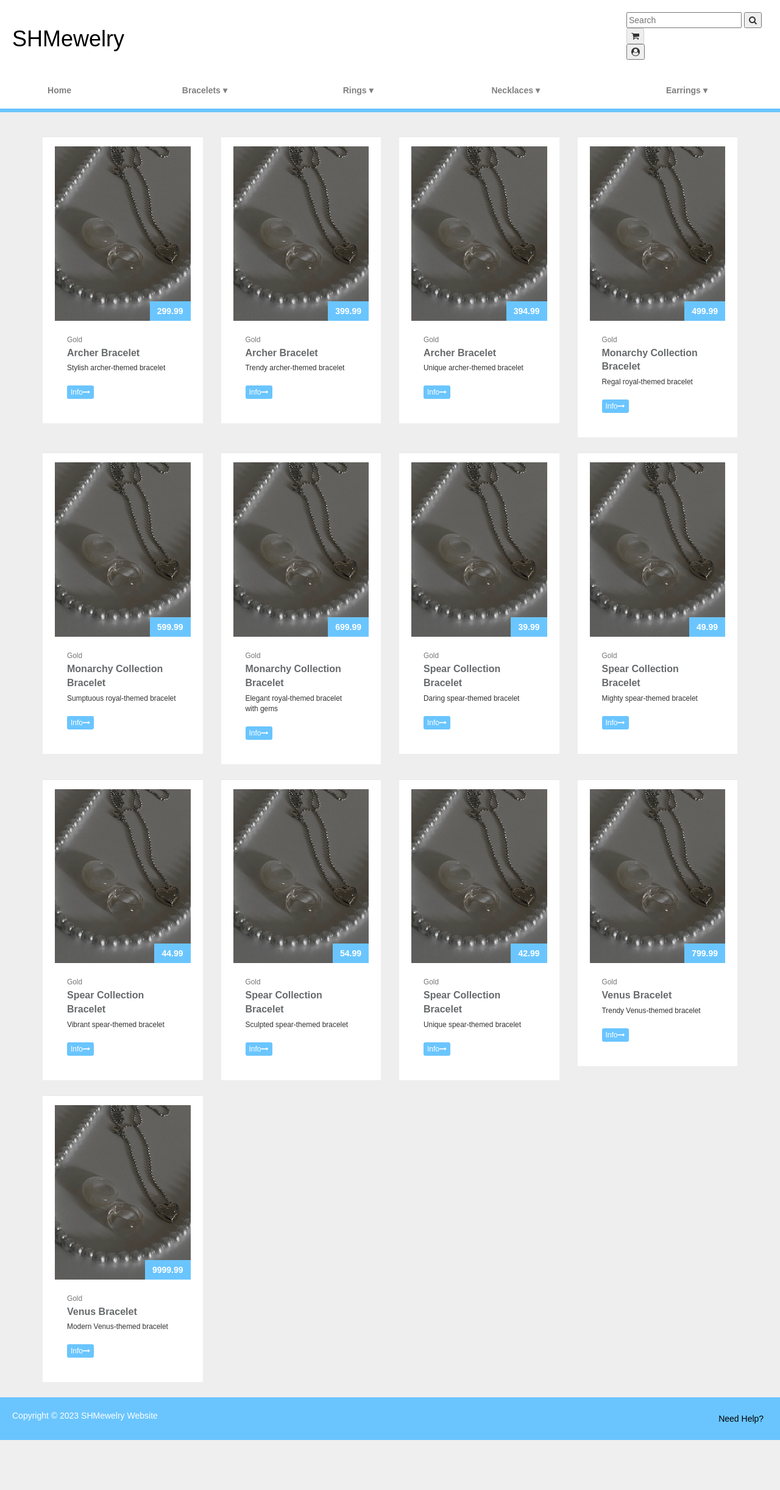
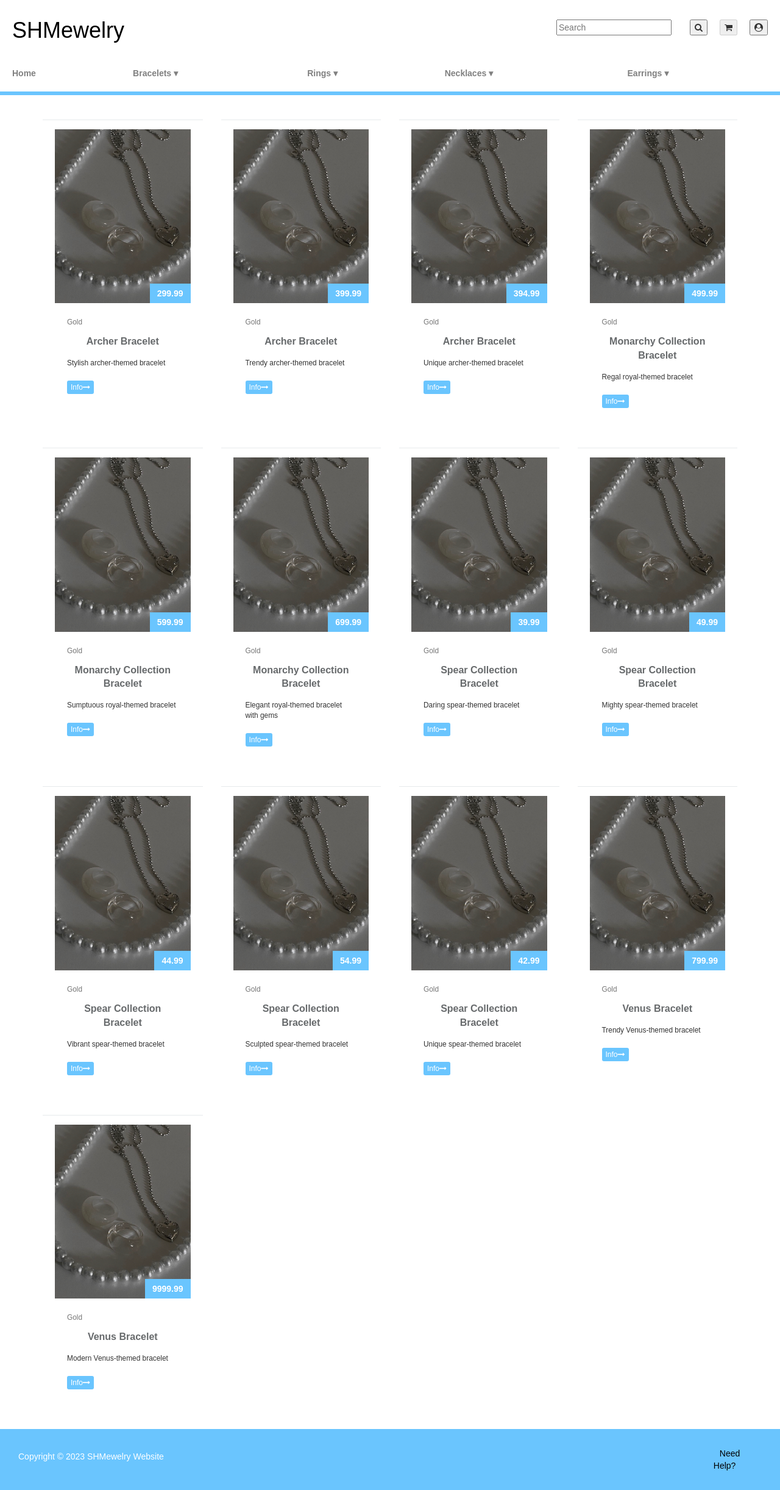
Before and after one commit to hqara/SHMewelry, a PHP site: page /index.php?controller=home&type=bracelet&view=list&material=Gold in a window 1280 px wide. Shown: the whole page at 61% size. Before the commit the page ends 2361 px from the top, so only its background shows below. Run offline with PHP 8.4, Linux system fonts and the light colour scheme; data comes from the database, SQL or seed files in the repository; some libraries are stand-ins or nearby versions.

Commit message:
navbar and css

```diff
--- a/Views/Home/list.php
+++ b/Views/Home/list.php
@@ -11,25 +11,28 @@
     <!-- From Bootdey.com -->
     <meta name="viewport" content="width=device-width, initial-scale=1">
     <link href="https://netdna.bootstrapcdn.com/bootstrap/3.3.6/css/bootstrap.min.css" rel="stylesheet">
-</head>
-<body>
-    <?php
-        include_once __DIR__ . "/../../navbar.php";
-    ?>
     <link href="https://maxcdn.bootstrapcdn.com/font-awesome/4.3.0/css/font-awesome.min.css" rel="stylesheet">
     <link href="product_listing.css" rel="stylesheet">
+    <script src="https://code.jquery.com/jquery-1.10.2.min.js"></script>
+    <script src="https://netdna.bootstrapcdn.com/bootstrap/3.3.6/js/bootstrap.min.js"></script>
+    <script type="text/javascript"></script>
+    <link href="shared.css" rel="stylesheet">
+</head>
+
+<body>
+</header>
+    <?php include_once __DIR__ . "/../../navbar.php"; ?>
+</header>
+
     <div class="container">
         <?php
             Product::buildProductPage();
         ?>
     </div>
-    <?php
-        include_once __DIR__ . "/../../footer.html";
-    ?>
-    <script src="https://code.jquery.com/jquery-1.10.2.min.js"></script>
-    <script src="https://netdna.bootstrapcdn.com/bootstrap/3.3.6/js/bootstrap.min.js"></script>
-    <script type="text/javascript"></script>
-    <link href="shared.css" rel="stylesheet">
+    <footer>
+        <?php include_once __DIR__ . "/../../footer.html"; ?>
+    </footer>
+
 </body>
 
 </html>
--- a/navbar.php
+++ b/navbar.php
@@ -8,12 +8,10 @@ $isLoggedIn = isset($_SESSION['user_id']) && !empty($_SESSION['user_id']);
 
 <!DOCTYPE html>
 <html lang="en">
-
 <head>
     <meta charset="UTF-8">
     <meta name="viewport" content="width=device-width, initial-scale=1.0">
-    <link rel="stylesheet" href="https://cdnjs.cloudflare.com/ajax/libs/font-awesome/4.7.0/css/font-awesome.min.css">
-    <title>SHMewelry</title>
+    <link rel="stylesheet" href="path/to/font-awesome.min.css">
 
     <style>
    html, body {
@@ -24,17 +22,11 @@ $isLoggedIn = isset($_SESSION['user_id']) && !empty($_SESSION['user_id']);
 body {
     display: flex;
     flex-direction: column;
-        }
-
-        header, footer {
-            flex-shrink: 0;
-        }
-
-        body {
     font-family: Arial, sans-serif;
     margin: 0;
     padding: 0;
     background-color: #fff;
+    overflow-x: hidden;
 }
 
 header {
@@ -43,30 +35,89 @@ $isLoggedIn = isset($_SESSION['user_id']) && !empty($_SESSION['user_id']);
     padding: 10px;
 }
 
-        a {
-            text-decoration: no-underline;
+.header-container {
+    display: flex;
+    justify-content: space-between;
+    align-items: center;
 }
 
-        nav, nav .dropdown {
+.left-box {
+    color: #ffffff;
+    display: flex;
+    align-items: center;
+}
+
+.right-box {
+    padding-left: 100px;
+}
+
+.right-box table {
+    margin-left: auto;
+}
+
+.right-box input {
+    margin-right: 10px;
+}
+
+.dropdown {
+    position: relative;
+    display: table-cell;
+}
+
+.dropdown-content {
+    display: none;
+    position: absolute;
     background-color: #fff;
-            padding: 10px;
-            text-align: center;
-            position: initial;
+    box-shadow: 0px 8px 16px 0px rgba(0, 0, 0, 0.2);
+}
+
+.dropdown .profile-dropdown{
+    position: relative;
+    z-index: 1;
+}
+
+.dropdown:hover .dropdown-content {
+    display: block;
     z-index: 100;
 }
 
-        nav a {
-            margin-right: 20px;
+.dropdown-content a {
+    display: block;
+    padding: 10px;
     text-decoration: none;
     color: #808080;
     font-weight: bold;
     transition: color 0.3s;
 }
 
+.dropdown-content a:hover {
+    color: #6ac5fe;
+    transition: color 0.3s;
+
+}
+
+a {
+    text-decoration: none;
+    color: black;
+    padding: 10px;
+    text-align: center;
+}
+
+nav {
+    max-width: 100%;
+}
+
+nav a {
+    text-decoration: none;
+    color: #808080;
+    font-weight: bold;
+    transition: color 0.3s;
+    padding: 10px;
+    display: inline-block;
+}
+
 nav a:hover {
     color: #6ac5fe;
-            position: relative;
-            z-index: 1;
 }
 
 section {
@@ -78,6 +129,12 @@ $isLoggedIn = isset($_SESSION['user_id']) && !empty($_SESSION['user_id']);
     width: 100%;
 }
 
+table td {
+    max-width: 100%;
+    flex-direction: column;
+    align-items: center;
+}
+
 th, td {
     padding: 10px;
 }
@@ -87,7 +144,7 @@ $isLoggedIn = isset($_SESSION['user_id']) && !empty($_SESSION['user_id']);
 }
 
 .wider-column2 {
-            width: 1050px;
+    width: 92%;
 }
 
 section {
@@ -95,106 +152,55 @@ $isLoggedIn = isset($_SESSION['user_id']) && !empty($_SESSION['user_id']);
     padding: 3px;
 }
 
-        a {
-            text-decoration: none;
-            color: black;
-        }
-
-        a:active, a:focus {
-            color: black;
-        }
-
-
-        .dropdown, .dropdown button {
-            position: relative;
-            z-index: 1;
-        }
-
-
-        .dropdown-content, button .dropdown-content {
-            top: 100%;
-            display: none;
-            position: absolute;
-            background-color: #fff;
-            box-shadow: 0px 8px 16px 0px rgba(0,0,0,0.2);
-            min-width: 160px;
-            z-index: 2;
-        }
-
-        .dropdown:hover .dropdown-content {
-            display: block;
-        }
-
-        .dropdown-content a {
-            display: block;
-            width: 100%;
-            padding: 10px;
-            text-decoration: none;
-            margin-right: 20px;
-            color: #808080;
-            font-weight: bold;
-            transition: color 0.3s;
-        }
-
-        .dropdown-content a:hover {
-            color: #6ac5fe;
-            position: relative;
-            transition: color 0.3s;
-        }
-
 
     </style>
-
 </head>
 
 <body>
-
     <header>
-        <div>
+        <div class="header-container">
+            <div class="left-box">
+                <h1><a href="index.php?controller=home&action=index">SHMewelry</a></h1>
+            </div>
+            <div class="right-box">
                 <table>
                     <tr>
-                    <td class="wider-column">
-                        <h1><a href="index.php?controller=home&action=index">SHMewelry</a></h1>
-                    </td>
-
                         <td>
                             <input type="text" name="searchQuery" placeholder="Search">
+                        </td>
+                        <td>
                             <button type="submit" class="searchIcon"><i class="fa fa-search"></i></button>
+                        </td>
+                        <td>
                             <button name="cartButton" <?php echo $isLoggedIn ? '' : 'disabled'; ?>><i class="fa fa-shopping-cart"></i></button>
-
-
-                    <div class="dropdown">
+                        </td>
+                        <td class="dropdown profile-dropdown">
                             <button name="profileButton" id="profileButton" <?php echo $isLoggedIn ? 'onclick="redirectToProfile()"' : 'onclick="openLoginPage()"'; ?>>
                                 <i class="fa fa-user-circle"></i>
                             </button>
-
                             <script>
                                 function redirectToProfile() {
-                                // Replace 'profile.php' with the actual path to the user profile page
                                     window.location.href = '../../../../SHMewelry/Views/Login/login.php';
-                                //window.location.href = 'index.php?controller=home&action=login';
                                 }
 
                                 function openLoginPage() {
                                     console.log('Opening login page');
-                                // Replace 'login.php' with the actual path to the login page
                                     window.location.href = 'index.php?controller=login&view=login';
-                                //window.location.href = 'index.php?controller=home&action=login';  //   MODIFY
                                 }
                             </script>
                             <div class="dropdown-content">
-                            <a href="index.php?controller=user&action=read">My Profile</a>
-                            <a href="index.php?controller=orders&action=list">Manage Orders/My Orders</a>
-                            <a href="index.php?controller=product&action=list">Manage Products</a>
-                            <a href="index.php?controller=user&action=list">Manage Users and Permissions</a>
-                            <a href="index.php?controller=user&action=exit">Logout</a>
-                        </div>
+                                <a class="profile" href="index.php?controller=user&action=read">My Profile</a>
+                                <a class="profile" href="index.php?controller=orders&action=list">Manage Orders/My Orders</a>
+                                <a class="profile" href="index.php?controller=product&action=list">Manage Products</a>
+                                <a class="profile" href="index.php?controller=user&action=list">Manage Users and Permissions</a>
+                                <a class="profile" href="index.php?controller=user&action=exit">Logout</a>
                             </div>
                         </td>
                     </tr>
                 </table>
+            </div>
+        </div>
     </header>
-
 <nav>
 <table>
             <tr>
@@ -279,11 +285,11 @@ $isLoggedIn = isset($_SESSION['user_id']) && !empty($_SESSION['user_id']);
         </table>
     </nav>
 
+
 <section>
 
 </section>
 <br>
 <br>
 </body>
-
 </html>
```
Also changed, not shown: style.css (+77 -67 lines). Lines whose indentation alone changed are shown as unchanged.
